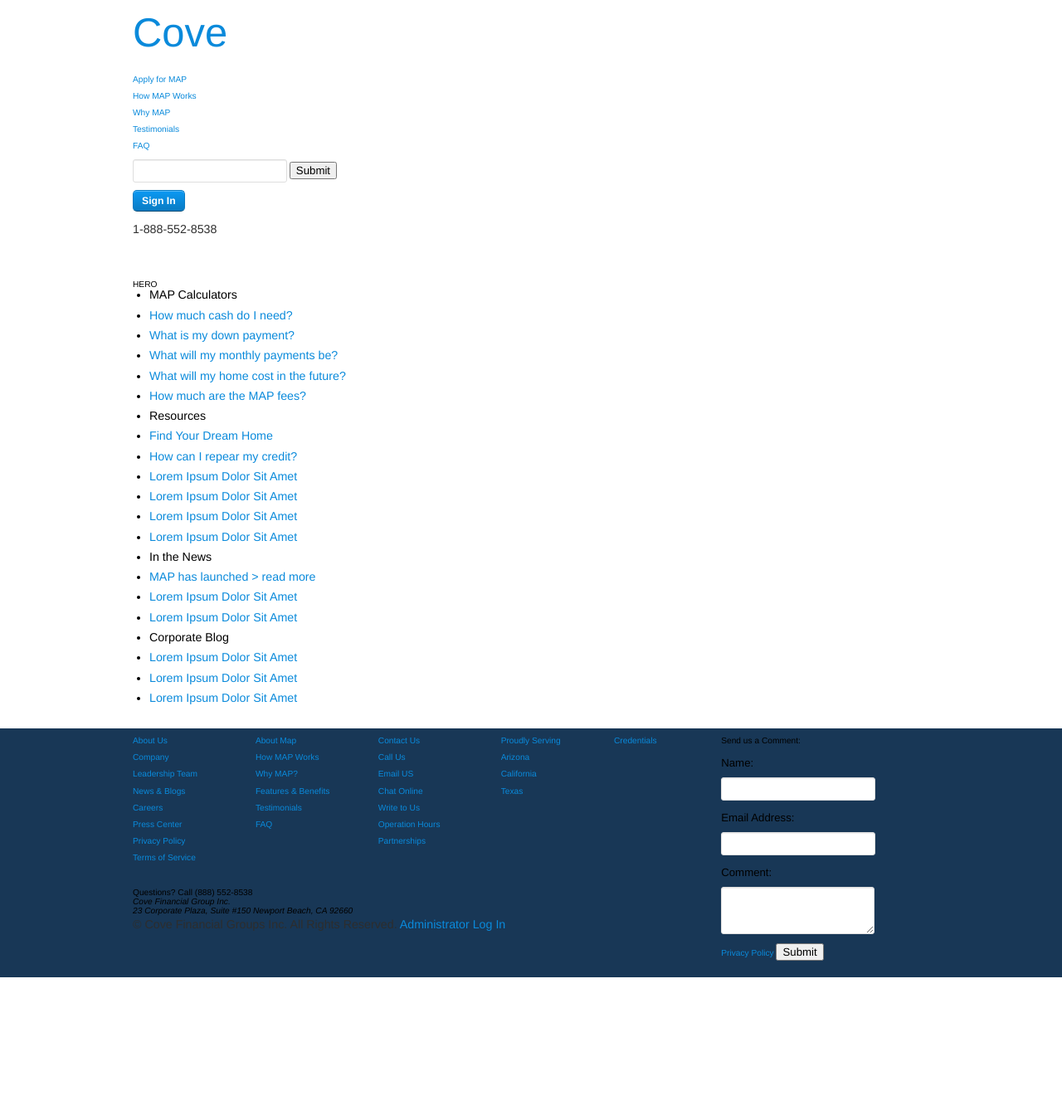
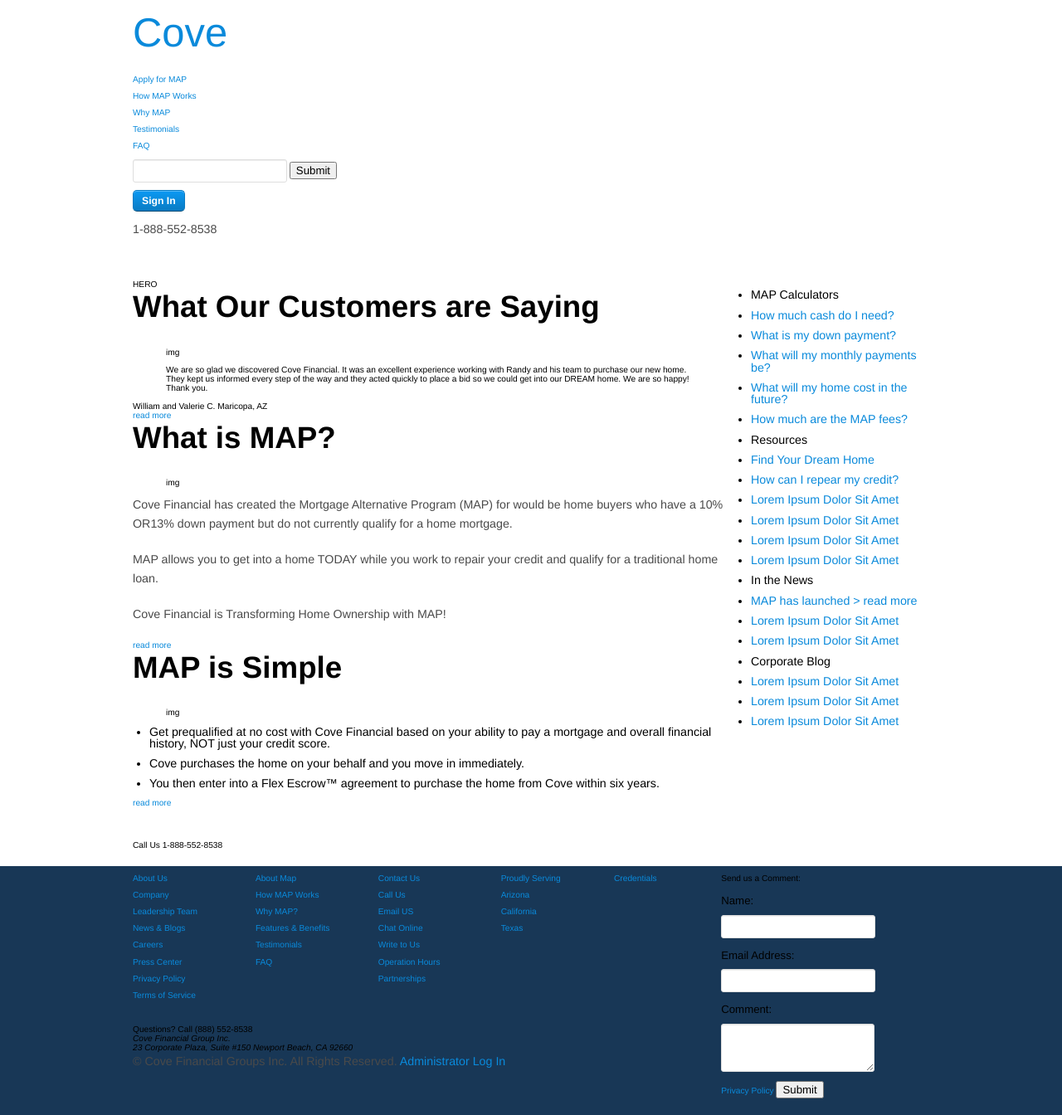
Before and after one commit to leobauza/cove, a PHP site: page / in a window 1280 px wide. Shown: the whole page at 83% size. Before the commit the page ends 1178 px from the top, so only its background shows below. Run offline with PHP 8.4, Linux system fonts and the light colour scheme.

Commit message:
more changes

```diff
--- a/_inc/footer.php
+++ b/_inc/footer.php
@@ -1,3 +1,6 @@
+	<section class="pre-footer container">
+		Call Us 1-888-552-8538
+	</section>
 	<footer id="site-footer" class="container-alt">
 		<div class="inner">
 			<section class="main-footer">
--- a/assets/css/styles.css
+++ b/assets/css/styles.css
@@ -294,7 +294,7 @@ a:hover {
 p {
   font-size: 1.4em;
   line-height: 1.6em;
-  color: #2d2d2d;
+  color: #4a4a4a;
   margin: 0 0 20px;
   padding: 0;
 }
@@ -869,35 +869,16 @@ ol li > ol > li > ol > li > ol {
   margin: 0;
   padding: 0;
 }
-/****** SAMPLES ******/
-.box {
-  background: #183756;
-  color: #bebec5;
-  -webkit-border-radius: 10px;
-  -moz-border-radius: 10px;
-  border-radius: 10px;
-  -webkit-box-shadow: 0px 5px 10px -4px rgba(0, 0, 0, 0.3);
-  -moz-box-shadow: 0px 5px 10px -4px rgba(0, 0, 0, 0.3);
-  box-shadow: 0px 5px 10px -4px rgba(0, 0, 0, 0.3);
+/****** MAIN ******/
+#main {
+  width: 725px;
+  float: left;
 }
-.box header {
-  margin: 0 0 10px;
-  padding: 10px;
-  border-bottom: 1px solid #dedede;
+/****** SIDEBAR ******/
+#sidebar-first {
+  width: 235px;
+  float: left;
 }
-.box footer.spacer {
-  padding: 60px 0;
-}
-.inline-box {
-  background: #0a8adb;
-  display: inline-block;
-  *display: inline;
-  zoom: 1;
-  _height: 25px;
-  color: #1a1a1a;
-  text-decoration: underline;
-}
-/****** GENERAL ******/
 /******HEADER******/
 #site-header {
   width: 980px;
--- a/assets/less/core.less
+++ b/assets/less/core.less
@@ -15,6 +15,7 @@
 @link-colour-hover: darken(@link-colour, 5%);
 @btn-type: #fff;
 @dark-btn-type: #333;
+@type: #4a4a4a;
 
 //callout colours
 @warning: #9d261d;
--- a/assets/less/styles.less
+++ b/assets/less/styles.less
@@ -76,7 +76,7 @@ a:hover {
 p {
 	font-size:1.4em;
 	line-height:1.6em;
-	color:@dark-gray;
+	color:@type;
 	margin: 0 0 20px;
 	padding:0;
 }
@@ -570,31 +570,22 @@ ol {
 	}
 }
 
+/****** MAIN ******/
+#main {
+	width:735px - 10px;
+	float:left;
+}
+.homepage-box {
 
+}
+/****** SIDEBAR ******/
+#sidebar-first {
+	width:@site-width - 735px - 10px;
+	float:left;
+}
+.sidebar-box {
 
-
-/****** SAMPLES ******/
-.box {
-	background:@bg-colour-two;
-	color:@mid-gray;
-	#CSS3 > .border-radius(10px);
-	#CSS3 > .box-shadow();
-	header {
-		.marpad(0 0 10px, 10px);
-		border-bottom:1px solid @light-gray;
-	}
-	footer.spacer {
-		padding: 60px 0;
-	}
 }
-.inline-box {
-	background:@brand;
-	.inline-block(25px);
-	.adjust-colour(dark, #333);
-}
-/****** GENERAL ******/
-
-
 /******HEADER******/
 #site-header {
 	width:@site-width;
--- a/index.php
+++ b/index.php
@@ -1,6 +1,6 @@
 <?php include('_inc/header.php'); ?>
 
-<section class="container">
+<section class="container group">
 	<section id="hero">
 		HERO
 	</section>
@@ -10,7 +10,53 @@
 
 	-->
 	<section id="main">
-		<article class="homepage-box"></article>
+		<article class="homepage-box">
+			<header>
+				<h2>What Our Customers are Saying</h2>
+			</header>
+			<div class="body">
+				<figure>img</figure>
+				<blockquote><span>We are so glad we discovered Cove Financial.  It was an excellent experience working with Randy and his team to purchase our new home.  They kept us informed every step of the way and they acted quickly to place a bid so we could get into our DREAM home.
+				We are so happy! Thank you.</span></blockquote>
+				<span class="byline">William and Valerie C. Maricopa, AZ</span>
+				<footer>
+					<a href="#">read more</a>
+				</footer>
+			</div>
+		</article>
+
+		<article class="homepage-box">
+			<header>
+				<h2>What is MAP?</h2>
+			</header>
+			<div class="body">
+				<figure>img</figure>
+				<p>Cove Financial has created the Mortgage Alternative Program (MAP) for would be home buyers who have a 10% OR13% down payment but do not currently qualify for a home mortgage.</p>
+				<p>MAP allows you to get into a home TODAY while you work to repair your credit and qualify for a traditional home loan.</p>
+				<p>Cove Financial is Transforming Home Ownership with MAP!</p>
+				<footer>
+					<a href="#">read more</a>
+				</footer>
+			</div>
+		</article>
+
+		<article class="homepage-box">
+			<header>
+				<h2>MAP is Simple</h2>
+			</header>
+			<div class="body">
+				<figure>img</figure>
+				<ul class="number-list">
+					<li>Get prequalified at no cost with Cove Financial based on your ability to pay a mortgage and overall financial history, NOT just your credit score.</li>
+					<li>Cove purchases the home on your behalf and you move in immediately.</li>
+					<li>You then enter into a Flex Escrow™ agreement to purchase the home from Cove within six years.</li>
+				</ul>
+				<footer>
+					<a href="#">read more</a>
+				</footer>
+			</div>
+		</article>
+
 	</section>
 	<!--
 
```
